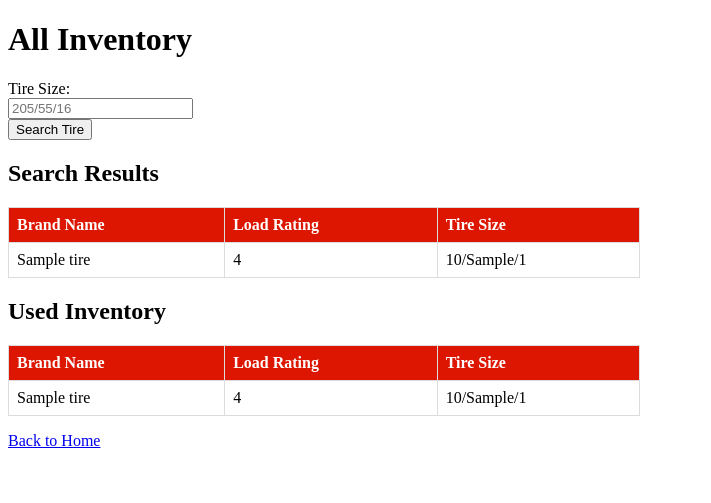
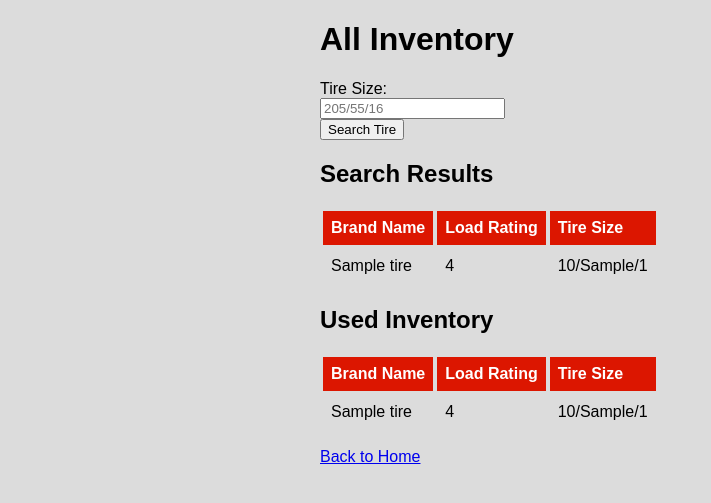
Before and after one commit to aaroncapron/Used-Inventory, a Flask app: template public/templates/show.html in a window 1280 px wide. Shown: the top 503 px of the page, without its empty margins (0-711 px from the left). Run offline with Flask 3, Linux system fonts and the light colour scheme; the template is opened without the code that fills it: most values are stand-ins (such as "Sample title", 1, 10 or a date in 2020).

Commit message:
changed display on show.html

```diff
--- a/public/templates/show.html
+++ b/public/templates/show.html
@@ -3,9 +3,17 @@
 <head>
     <title>Show All Inventory</title>
     <style>
-        table {
+        body {
+            font-family: Arial, sans-serif;
+            margin: 0;
+            padding: 0;
+            background-color: #dcdcdc;
+        }
+        .center {
+            display: block;
+            margin-left: auto;
+            margin-right: auto;
             width: 50%;
-            border-collapse: collapse;
         }
         th, td {
             border: 1px solid #dcdcdc;
@@ -19,10 +27,10 @@
     </style>
 </head>
 <body>
-    <h1>All Inventory</h1>
+    <h1 class="center">All Inventory</h1>
 
     <!-- search form -->
-    <form action="/search" method="post">
+    <form action="/search" method="post" class="center">
         <label for="tire_size">Tire Size:</label><br>
         <input type="text" id="tire_size" name="tire_size" placeholder="205/55/16" required><br>
         <input type="submit" value="Search Tire">
@@ -30,8 +38,8 @@
 
     <!-- search results -->
     {% if results %}
-    <h2>Search Results</h2>
-    <table>
+    <h2 class="center">Search Results</h2>
+    <table class="center">
         <tr>
             <th>Brand Name</th>
             <th>Load Rating</th>
@@ -48,8 +56,8 @@
     {% endif %}
 
     <!-- all inventory -->
-    <h2>Used Inventory</h2>
-    <table>
+    <h2 class="center">Used Inventory</h2>
+    <table class="center">
         <tr>
             <th>Brand Name</th>
             <th>Load Rating</th>
@@ -64,6 +72,6 @@
         {% endfor %}
     </table>
 
-    <p><a href="/">Back to Home</a></p>
+    <p class="center"><a href="/">Back to Home</a></p>
 </body>
 </html>
```
